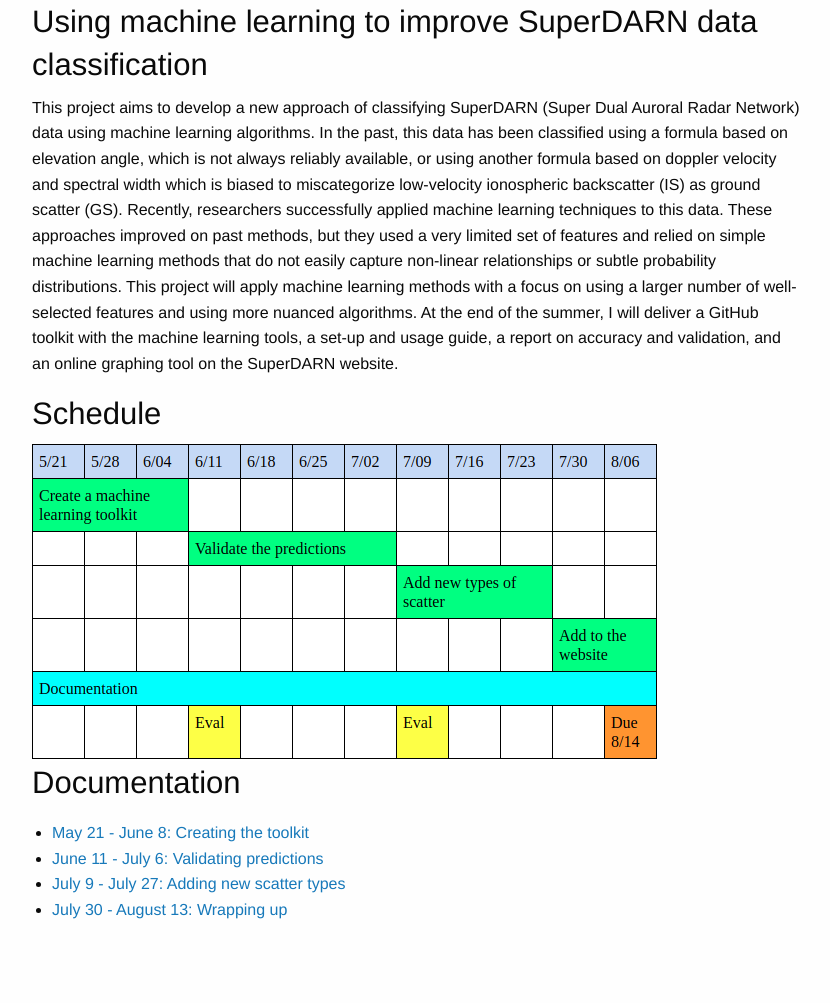
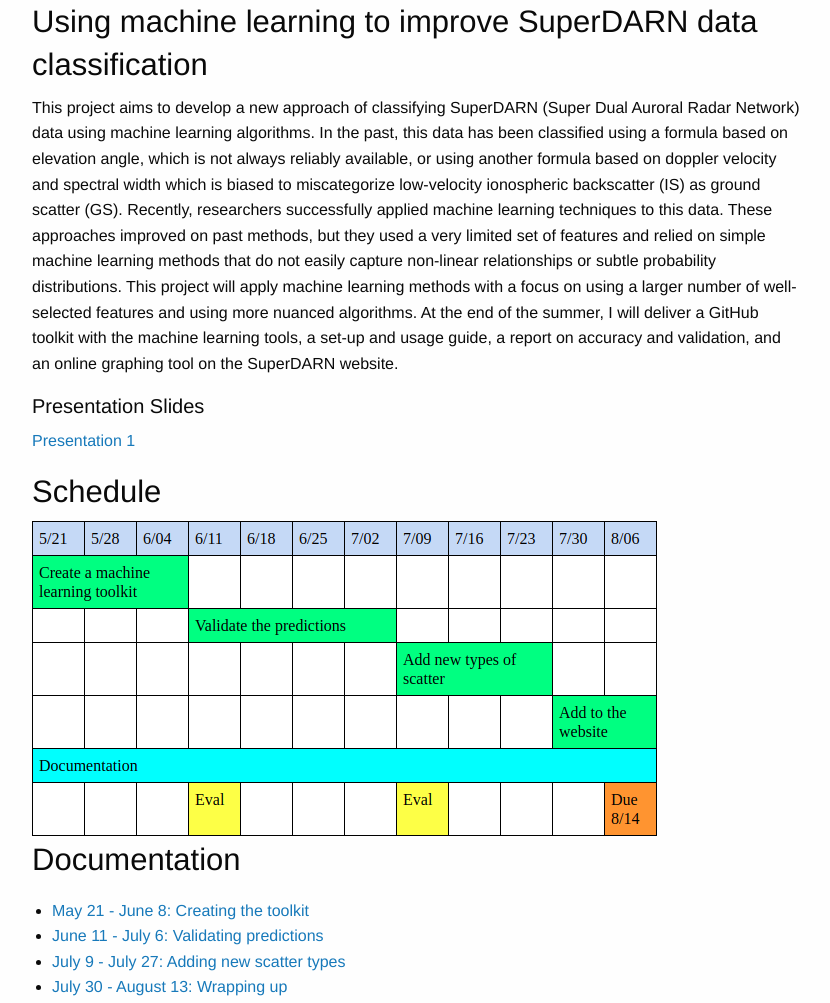
Before and after one commit to e-271/superdarn-clustering-site, a plain HTML site: page index.html in a window 1280 px wide. Shown: the whole page, without its empty margins (23-853 px from the left). Before the commit the page ends 938 px from the top, so only its background shows below. Drawn offline with Linux system fonts and the light colour scheme; a script that the page names is missing.

Commit message:
Update index.html

```diff
--- a/index.html
+++ b/index.html
@@ -20,7 +20,8 @@
       <div class="large-8 cell">
         <h3>Using machine learning to improve SuperDARN data classification</h3>
         <p>This project aims to develop a new approach of classifying SuperDARN (Super Dual Auroral Radar Network) data using machine learning algorithms. In the past, this data has been classified using a formula based on elevation angle, which is not always reliably available, or using another formula based on doppler velocity and spectral width which is biased to miscategorize low-velocity ionospheric backscatter (IS) as ground scatter (GS). Recently, researchers successfully applied machine learning techniques to this data. These approaches improved on past methods, but they used a very limited set of features and relied on simple machine learning methods that do not easily capture non-linear relationships or subtle probability distributions. This project will apply machine learning methods with a focus on using a larger number of well-selected features and using more nuanced algorithms. At the end of the summer, I will deliver a GitHub toolkit with the machine learning tools, a set-up and usage guide, a report on accuracy and validation, and an online graphing tool on the SuperDARN website.</p>
-
+        <h5>Presentation Slides</h5>
+        <p><a href="docs/gsoc_slides1.pdf">Presentation 1</a></p>
         <h3>Schedule</h3>
         <img src="docs/schedule.png">
 
```
